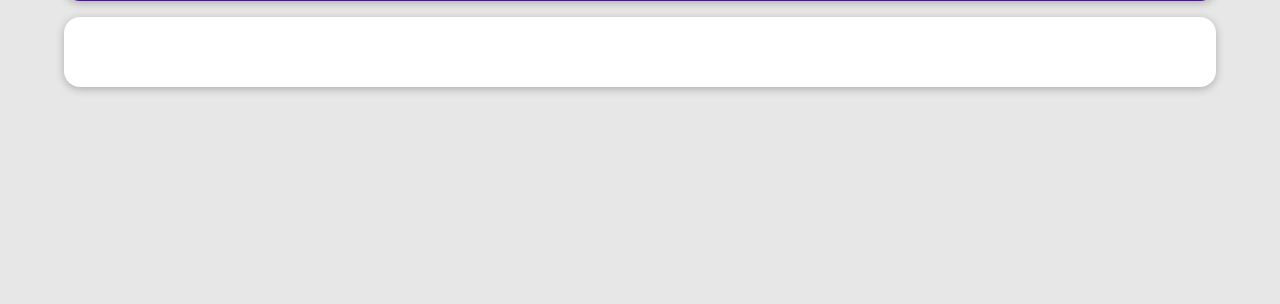
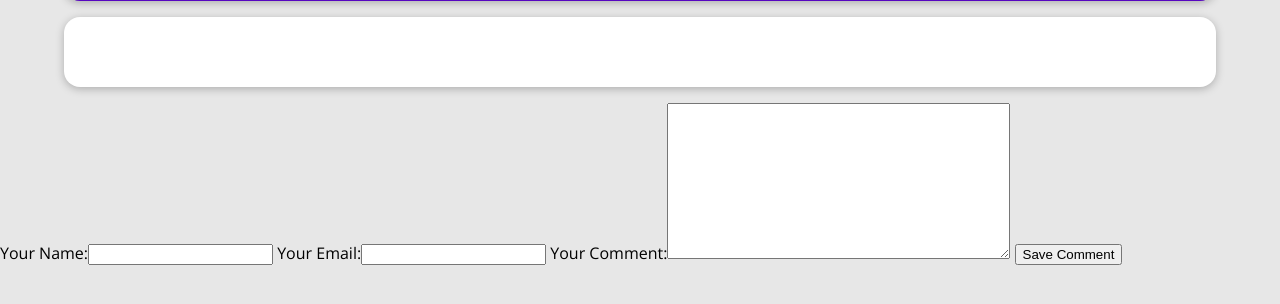
Before and after one commit to ercsanchez/my_site, a Django app: template blog/templates/blog/post-detail.html in a window 1280 px wide. Shown: the part 479-783 px from the top of the page. Run offline with Django 3.2, Linux system fonts and the light colour scheme; the template is opened without the code that fills it: values that come from a table or form of the project are taken from there, others are empty.

Commit message:
170. add a comment form

```diff
--- /dev/null
+++ b/blog/forms.py
@@ -0,0 +1,15 @@
+from blog.models import Comment
+from django import forms
+
+from .models import Comment
+
+
+class CommentForm(forms.ModelForm):
+    class Meta:
+        model = Comment
+        exclude = ['post']
+        labels = {
+            'user_name': 'Your Name',
+            'user_email': 'Your Email',
+            'text': 'Your Comment'
+        }
--- a/blog/templates/blog/post-detail.html
+++ b/blog/templates/blog/post-detail.html
@@ -28,4 +28,11 @@
     <main>
         <p>{{ post.content|linebreaks }}</p>
     </main>
+
+    <div>
+        <form action="">
+            {{ comment_form }}
+            <button>Save Comment</button>
+        </form>
+    </div>
 {% endblock %}
--- a/blog/views.py
+++ b/blog/views.py
@@ -1,8 +1,9 @@
+from blog.forms import CommentForm
 from django.shortcuts import render, get_object_or_404
 from django.views.generic import ListView, DetailView
 
 from .models import Post
-
+from .forms import CommentForm
 
 # Create your views here.
 
@@ -31,4 +32,5 @@ class SinglePostView(DetailView):
     def get_context_data(self, **kwargs):
         context = super().get_context_data(**kwargs)
         context['post_tags'] = self.object.tags.all()
+        context['comment_form'] = CommentForm()
         return context
```
